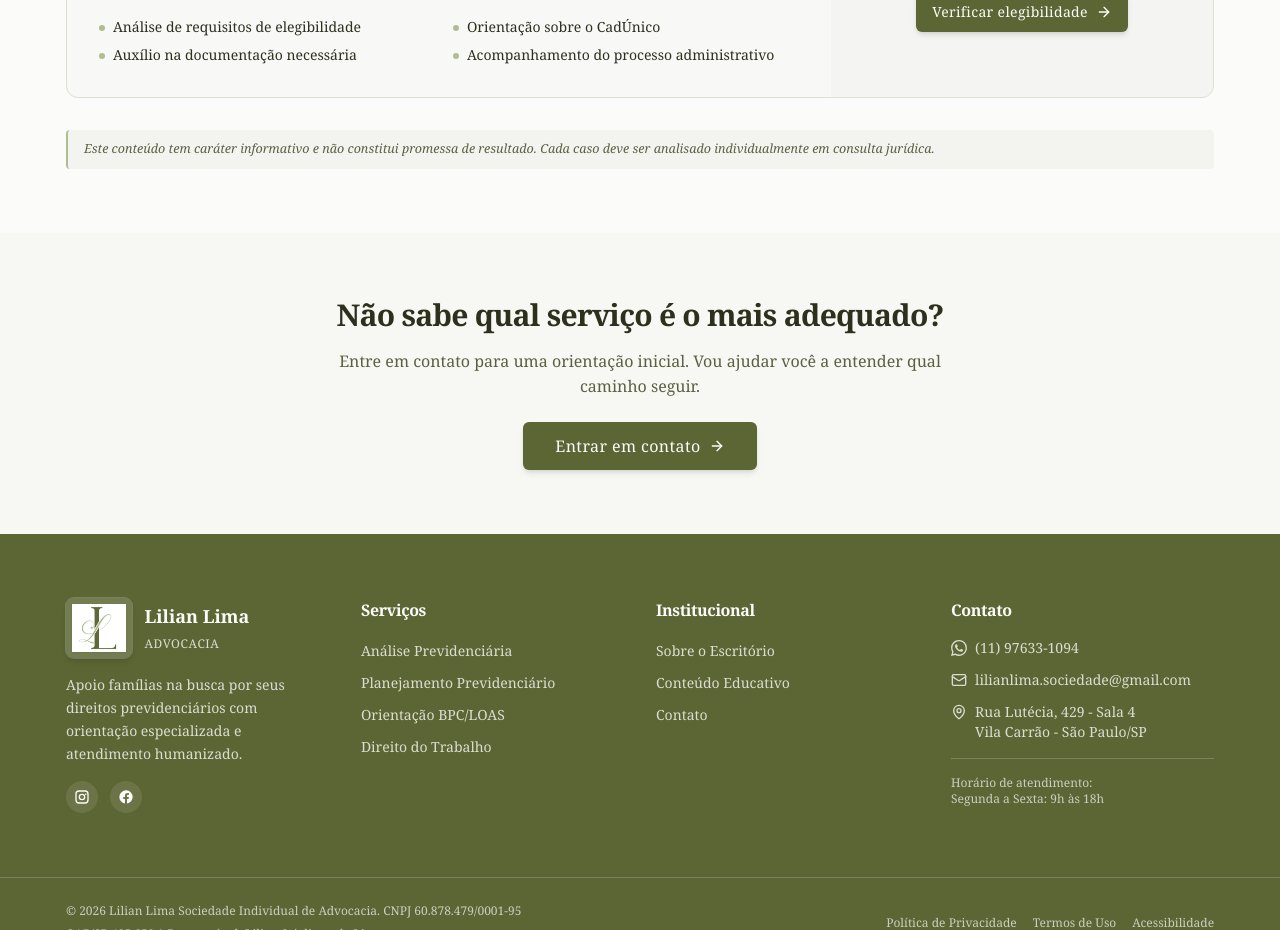
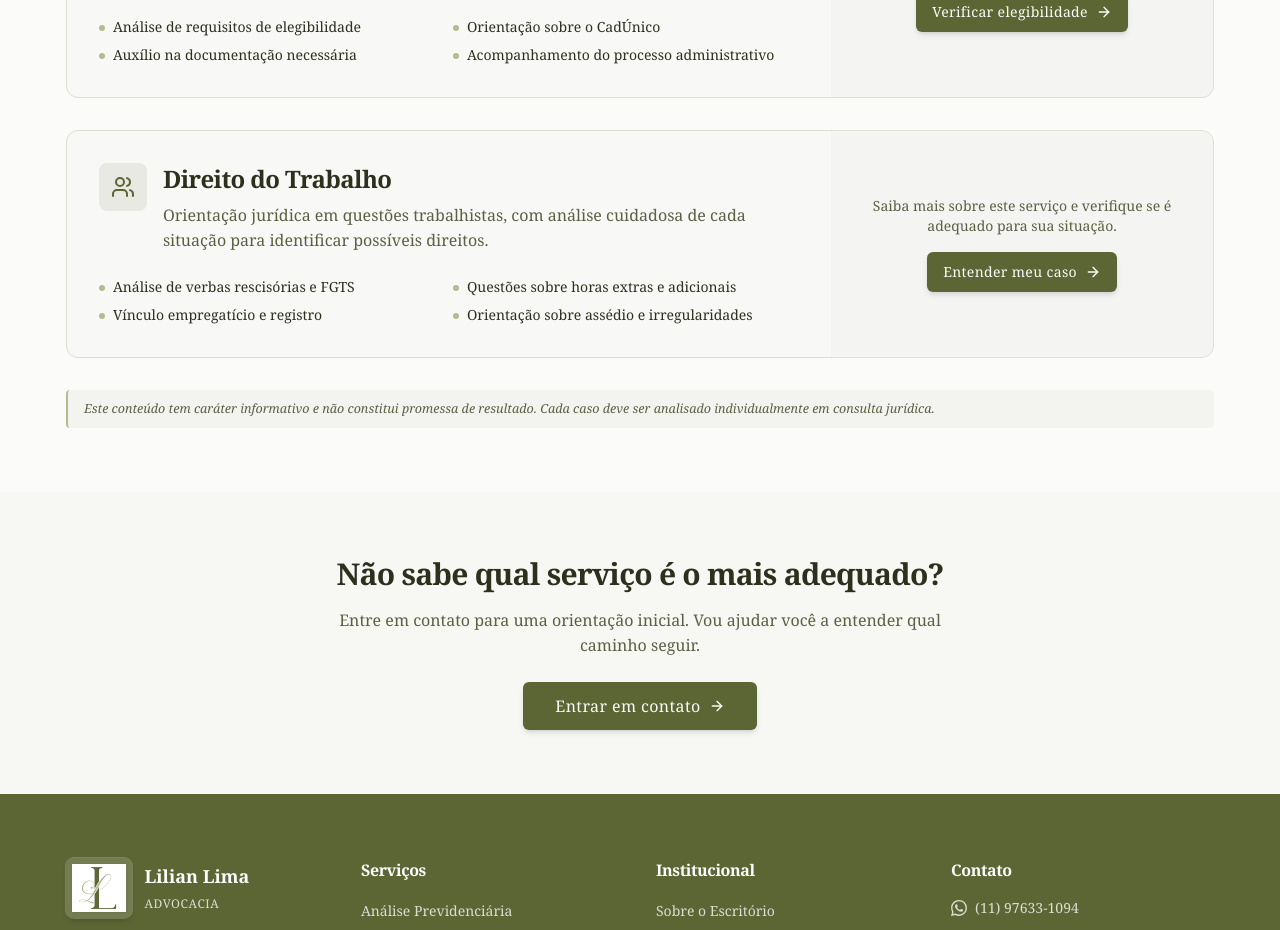
Before and after one commit to OitoIn/lilian-lima-online, a React (Vite) app: page /servicos in a window 1280 px wide. Shown: the part 1120-2050 px from the top of the page. Built offline with nearby package versions, Linux system fonts and the light colour scheme; the HTML template or start-up script is replaced by a standard one.

Commit message:
Add Labor in Services Area
Co-authored-by: OitoIn <43078436+OitoIn@users.noreply.github.com>

```diff
--- a/src/pages/Index.tsx
+++ b/src/pages/Index.tsx
@@ -50,7 +50,7 @@ const differentials = [
 ];
 
 const trustIndicators = [
-  "Especialização em Direito Previdenciário",
+  "Especialização em Direito Previdenciário e Trabalhista",
   "Atendimento personalizado e acolhedor",
   "Comunicação clara e acessível",
   "Transparência em todo o processo",
--- a/src/pages/Servicos.tsx
+++ b/src/pages/Servicos.tsx
@@ -42,6 +42,19 @@ const services = [
     ],
     href: "/bpc-loas",
     cta: "Verificar elegibilidade",
+  },
+  {
+    icon: Users,
+    title: "Direito do Trabalho",
+    description: "Orientação jurídica em questões trabalhistas, com análise cuidadosa de cada situação para identificar possíveis direitos.",
+    features: [
+      "Análise de verbas rescisórias e FGTS",
+      "Questões sobre horas extras e adicionais",
+      "Vínculo empregatício e registro",
+      "Orientação sobre assédio e irregularidades",
+    ],
+    href: "/direito-trabalho",
+    cta: "Entender meu caso",
   },
 ];
 
```
